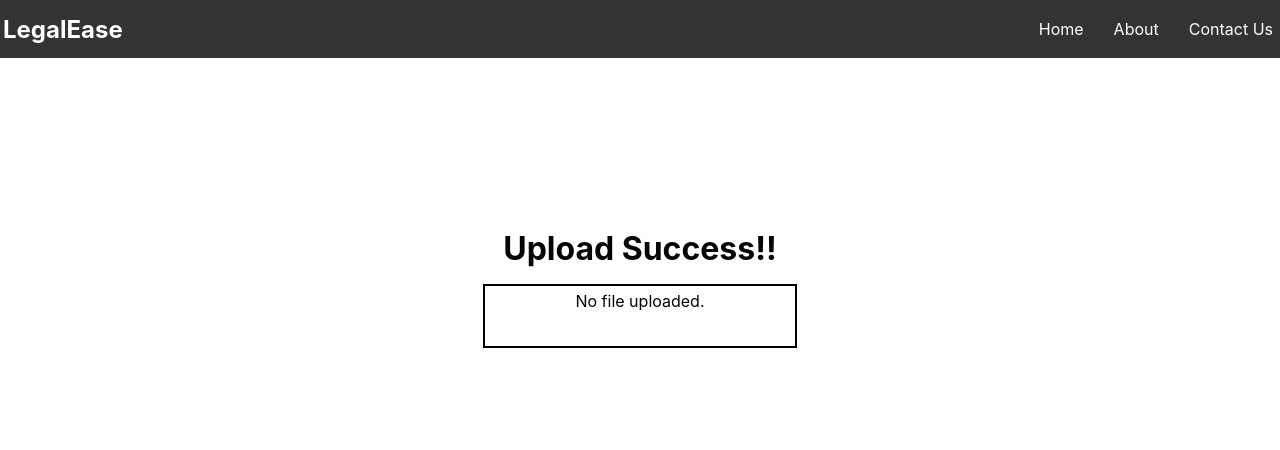
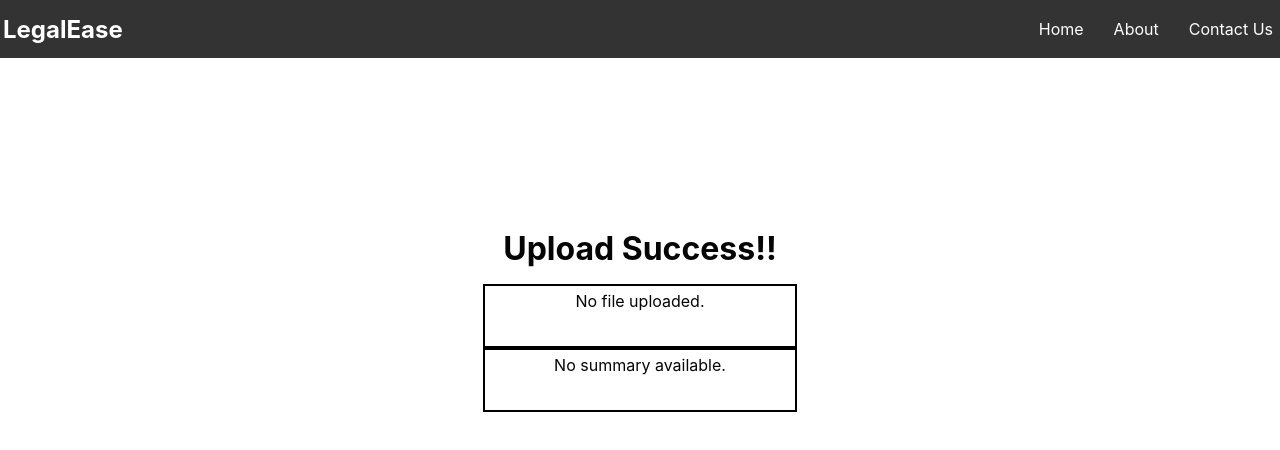
Before and after one commit to aradhna22/legalEase, a React (Create React App) app: page /upload-success in a window 1280 px wide. Shown: the top 450 px of the page. Built offline with nearby package versions, Linux system fonts and the light colour scheme.

Commit message:
Update UploadSuccess.js

```diff
--- a/src/UploadSuccess.js
+++ b/src/UploadSuccess.js
@@ -1,14 +1,24 @@
 import React from 'react';
 import { useLocation } from 'react-router-dom';
 import './UploadSuccess.css';
+
 function UploadSuccess() {
-  const location = useLocation(); // To access the passed file name from App component
-  const { fileName } = location.state || {}; // Get file name from navigation state
+  const location = useLocation();
+  const { fileName, summary } = location.state || {};
 
   return (
     <div className="Appp">
       <h1>Upload Success!!</h1>
-      <p>{fileName ? `File "${fileName}" has been successfully uploaded!` : 'No file uploaded.'}</p>
+      <p>{fileName ? `File "${fileName}" has been successfully processed!` : 'No file uploaded.'}</p>
+
+      {summary ? (
+        <div className="summary-container">
+          <h2>Document Summary</h2>
+          <p>{summary}</p>
+        </div>
+      ) : (
+        <p>No summary available.</p>
+      )}
     </div>
   );
 }
```
